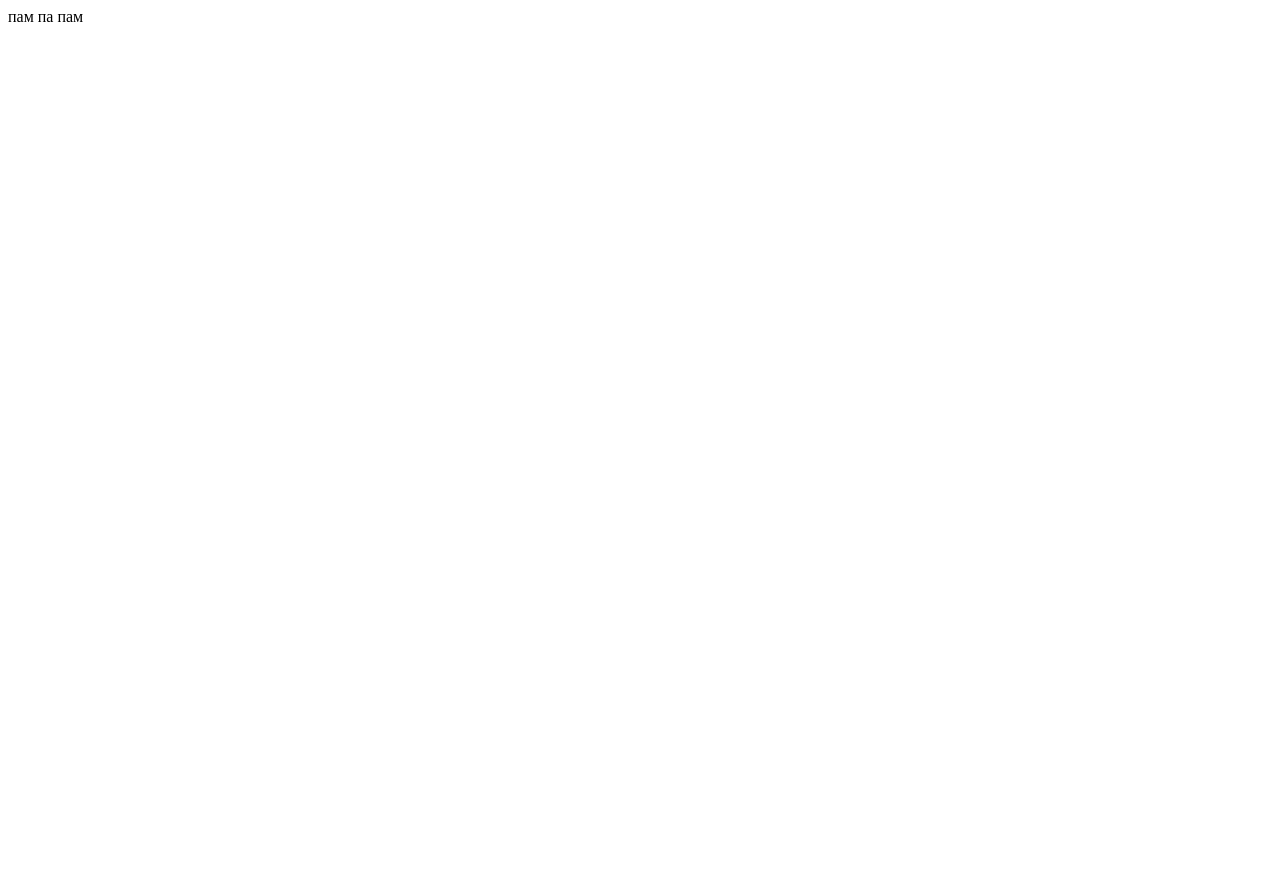
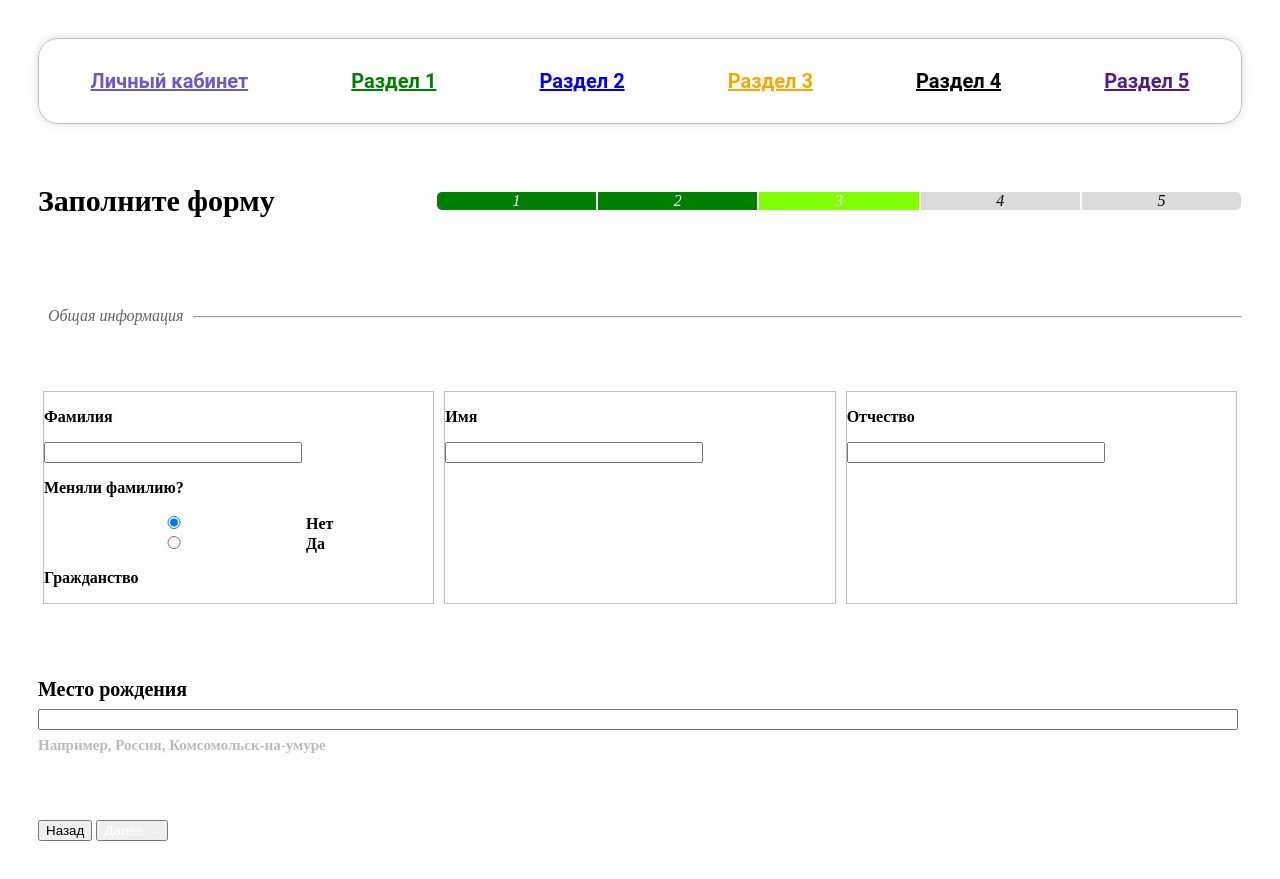
Before and after one commit to AlexeyZheryakov/registration-form, a plain HTML site: page index.html in a window 1280 px wide. Before the commit the page ends 800 px from the top, so only its background shows below. Drawn offline with Linux system fonts and the light colour scheme.

Commit message:
first half

```diff
--- a/index.html
+++ b/index.html
@@ -5,8 +5,65 @@
     <meta http-equiv="X-UA-Compatible" content="IE=edge">
     <meta name="viewport" content="width=device-width, initial-scale=1.0">
     <title>Document</title>
+    <link rel="stylesheet" href="style.css" />
 </head>
 <body>
-    <div> пам  па пам</div>
+    <div class="container-1">
+        <div class="container-sections">
+            <div class="sections"><a class="url1" href="">Личный кабинет</a></div>
+            <div class="sections"><a class="url2" href="">Раздел 1</a></div>
+            <div class="sections"><a class="url3" href="">Раздел 2</a></div>
+            <div class="sections"><a class="url4" href="">Раздел 3</a></div>
+            <div class="sections"><a class="url5" href="">Раздел 4</a></div>
+            <div class="sections"><a class="url6" href="">Раздел 5</a></div>
+        </div>
+        <div class="progress-bar">
+            <div class="box-1">Заполните форму</div>
+            <div class="box box-background-color-passed first-box-radius">1</div>
+            <div class="box box-background-color-passed">2</div>
+            <div class="box box-background-color-current">3</div>
+            <div class="box box-background-color-next">4</div>
+            <div class="box box-background-color-next last-box-radius">5</div>
+        </div>
+        <div class="box-10">
+            <hr>
+            <div class="general-information">Общая информация</div>
+        </div>
+        <div class="main-info-container">
+            <div class="box-2">
+                <p>Фамилия</p>
+                <input type="text">
+                <p>Меняли фамилию?</p>
+                <div class="form_toggle">
+                    <div class="form_toggle-item item-1">
+                        <input id="fid-1" type="radio" name="radio" value="off" checked>
+                        <label for="fid-1">Нет</label>
+                    </div>
+                    <div class="form_toggle-item item-2">
+                        <input id="fid-2" type="radio" name="radio" value="on">
+                        <label for="fid-2">Да</label>
+                    </div>
+                    <p>Гражданство</p>
+                </div>
+            </div>
+            <div class="box-2">
+                <p>Имя</p>
+                <input type="text">
+            </div>
+            <div class="box-2">
+                <p>Отчество</p>
+                <input type="text">
+            </div>
+        </div>
+        <div class="place-of-birth">
+            <p>Место рождения</p>
+            <input type="text">
+            <p class="example">Например, Россия, Комсомольск-на-умуре</p>
+        </div>
+        <div>
+            <button>Назад</button>
+            <button class="ppp">Далее &rarr;</button>
+        </div>
+    </div>
 </body>
 </html>
--- a/style.css
+++ b/style.css
@@ -0,0 +1,154 @@
+.container-1{
+    display: flex;
+    flex-direction: column;
+}
+
+.container-1>div{
+    margin: 30px;
+}
+
+.container-sections{
+    margin: 30px;
+    border-radius: 20px;
+    display: flex;
+    border: 1px solid silver;
+    justify-content: space-around;
+    box-shadow: 0 0 10px rgb(219, 219, 219);
+}
+
+.sections{
+    margin: 30px;
+    display: flex;
+    justify-content: space-around;
+}
+
+.progress-bar{
+    margin: 30px;
+    display: flex;
+    justify-content: space-around;
+    align-items: center;
+    justify-content: space-between;
+}
+
+.box-1{
+    flex: 2.5;
+    font-size: 30px;
+    font-weight: bolder;
+}
+
+.box{
+    flex: 1;
+    text-align: center;
+    margin: 1px;
+    font-style: italic;
+}
+
+.first-box-radius{
+    border-radius: 5px 0 0 5px;
+}
+
+.last-box-radius{
+    border-radius: 0 5px 5px 0;
+}
+
+/* .container-1 div{
+    display: flex;
+    border: 1px solid silver;
+    justify-content: space-around;
+} */
+
+.box-background-color-passed{
+    background-color: green;
+    color: white;
+}
+
+.box-background-color-current{
+    background-color: chartreuse;
+    color: white;
+}
+
+.box-background-color-next{
+    background-color: rgb(219, 219, 219);
+}
+
+.general-information{
+    position: absolute;
+    padding: 0 10px;
+    top: 29px;
+    background: #fff;
+    font-style: italic;
+}
+
+.main-info-container{
+    display: flex;
+    justify-content: space-between;
+    margin: 30px;
+    font-weight: bolder;
+}
+
+.box-2{
+    border: 1px solid silver;
+    flex: 1;
+    margin: 5px;
+}
+
+input{
+    width: 250px;
+}
+
+.box-10{
+    position: relative;
+    padding-top: 30px;
+    margin: 30px;
+    color: rgb(100, 100, 100);
+}
+
+
+a{
+    font-weight: bolder;
+    font-size: 20px;
+    font-family: "Roboto", "Helvetica", "Arial", sans-serif;
+}
+
+.url1{
+    color: slateblue;
+}
+
+.url2{
+    color: green;
+}
+
+.url3{
+    color: blue;
+}
+
+.url4{
+    color: orange;
+}
+
+.url5{
+    color: black;
+}
+
+.ur6{
+    color: red;
+}
+
+.place-of-birth{
+    font-weight: bolder;
+    line-height: 0;
+    font-size: 20px;
+}
+
+.place-of-birth>input{
+    width: 99%;
+}
+
+.example{
+    color: rgb(190, 186, 186);
+    font-size: 15px;
+}
+
+.ppp{
+    color: white;
+}
```
